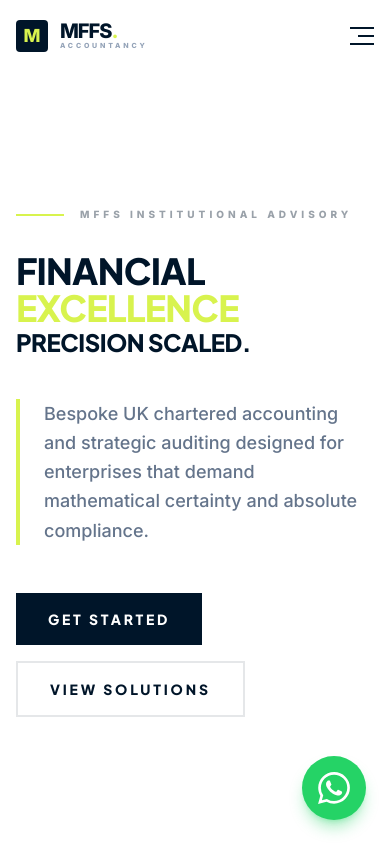
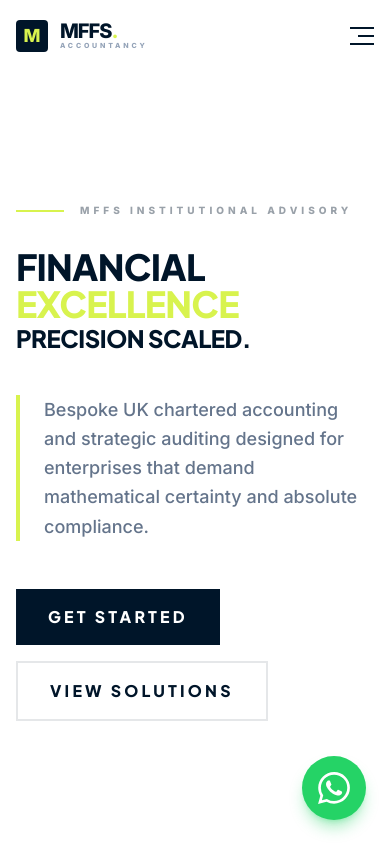
Before and after one commit to fuzaildev-ai/MFFS-Accountancy, a React (Create React App) app: page / in a window 390 px wide. Shown: the top 844 px of the page. Built offline with nearby package versions, Linux system fonts and the light colour scheme; no server answers; the database is empty.

Commit message:
fix: refactor Button component for better class overrides and fix Case Studies desktop UI

```diff
--- a/src/components/Button.jsx
+++ b/src/components/Button.jsx
@@ -9,8 +9,36 @@ export default function Button({ to, href, children, variant = "primary", classN
     primary: "bg-brand-primary text-white hover:bg-brand-accent px-8 py-4 text-sm tracking-[0.2em] uppercase",
     secondary: "bg-brand-accent text-brand-primary px-8 py-4 text-sm tracking-[0.2em] uppercase",
     outline: "border-2 border-brand-primary text-brand-primary hover:bg-brand-primary hover:text-white px-8 py-4 text-sm tracking-[0.2em] uppercase",
-    ghost: "text-brand-primary hover:text-brand-accent px-4 py-2 text-xs tracking-widest uppercase"
+    ghost: "text-brand-primary hover:text-brand-accent px-4 py-2 text-xs tracking-widest uppercase",
+    none: "" // For complete custom styling via className
   };
+
+  // Helper to remove clashing classes if they exist in className
+  const getVariantStyles = () => {
+    let styles = variants[variant] || variants.primary;
+
+    // If className has custom padding, remove default padding from variant
+    if (className.includes('px-') || className.includes('p-')) {
+      styles = styles.replace(/p[xy]-\d+/g, '');
+    }
+    // If className has custom text size, remove default text size
+    if (className.includes('text-')) {
+      styles = styles.replace(/text-(xs|sm|base|lg|xl)/g, '');
+    }
+    // If className has custom border, remove default border color for outline
+    if (variant === 'outline' && className.includes('border-')) {
+      styles = styles.replace(/border-brand-primary/g, '');
+    }
+    // If className has custom text color, remove default text color
+    if (className.includes('text-')) {
+      // Be careful not to remove the hover:text classes unless necessary
+      // For simplicity, we'll just let the className override if it's placed after
+    }
+
+    return styles;
+  };
+
+  const finalClassName = `${baseStyles} ${getVariantStyles()} ${className}`;
 
   const Content = () => (
     <>
@@ -26,7 +54,7 @@ export default function Button({ to, href, children, variant = "primary", classN
 
   if (to) {
     return (
-      <Link to={to} className={`${baseStyles} ${variants[variant]} ${className}`} {...props}>
+      <Link to={to} className={finalClassName} {...props}>
         <Content />
       </Link>
     );
@@ -34,14 +62,14 @@ export default function Button({ to, href, children, variant = "primary", classN
 
   if (href) {
     return (
-      <a href={href} target="_blank" rel="noopener noreferrer" className={`${baseStyles} ${variants[variant]} ${className}`} {...props}>
+      <a href={href} target="_blank" rel="noopener noreferrer" className={finalClassName} {...props}>
         <Content />
       </a>
     );
   }
 
   return (
-    <button className={`${baseStyles} ${variants[variant]} ${className}`} {...props}>
+    <button className={finalClassName} {...props}>
       <Content />
     </button>
   );
--- a/src/pages/CaseStudies.jsx
+++ b/src/pages/CaseStudies.jsx
@@ -53,7 +53,7 @@ export default function CaseStudies() {
           ) : (
              <div className="grid grid-cols-1 md:grid-cols-2 gap-12">
                {cases.map((item) => (
-                 <div key={item.id} className="group relative overflow-hidden rounded-3xl bg-brand-primary h-[500px]">
+                  <div key={item.id} className="group relative overflow-hidden rounded-3xl bg-brand-primary h-[450px] md:h-[500px] lg:h-[550px]">
                     <img
                        src={item.image_url}
                        alt={item.title}
@@ -63,9 +63,9 @@ export default function CaseStudies() {
                        <span className="text-[10px] font-black uppercase tracking-widest text-brand-accent mb-4 block">{item.category}</span>
                        <h3 className="text-3xl font-black text-white mb-6 uppercase leading-tight group-hover:text-brand-accent transition-colors">{item.title}</h3>
 
-                       <div className="flex items-center justify-between border-t border-white/20 pt-8 opacity-0 group-hover:opacity-100 transition-opacity duration-500 translate-y-4 group-hover:translate-y-0">
+                       <div className="flex flex-col sm:flex-row items-start sm:items-center justify-between border-t border-white/20 pt-8 opacity-0 group-hover:opacity-100 transition-opacity duration-500 translate-y-4 group-hover:translate-y-0 gap-6">
                           <div className="text-white font-bold italic text-sm">{item.result}</div>
-                          <Button to="/contact" variant="outline" className="text-white border-white/30 px-6 py-3 text-xs">View Data</Button>
+                          <Button to="/contact" variant="outline" className="text-white border-white/30 px-6 py-3 text-[10px] whitespace-nowrap">View Data</Button>
                        </div>
                     </div>
                  </div>
```
